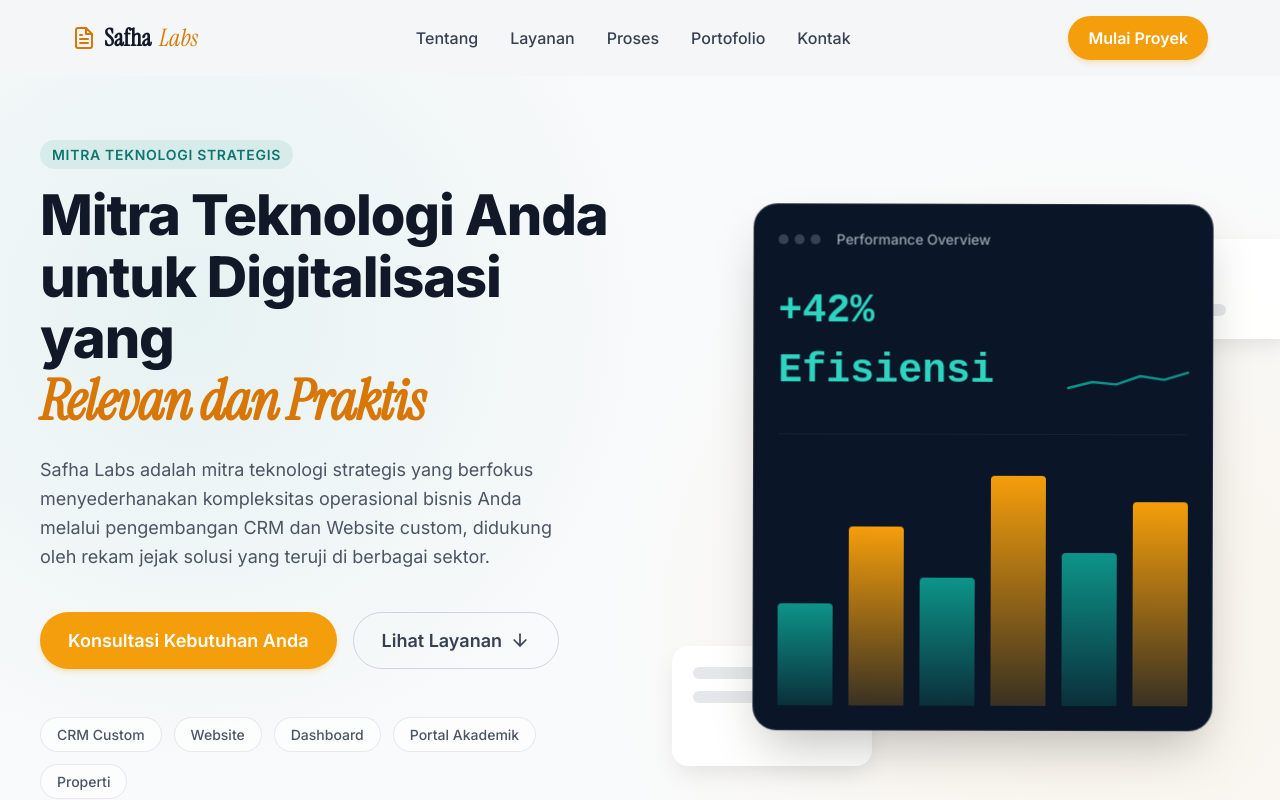
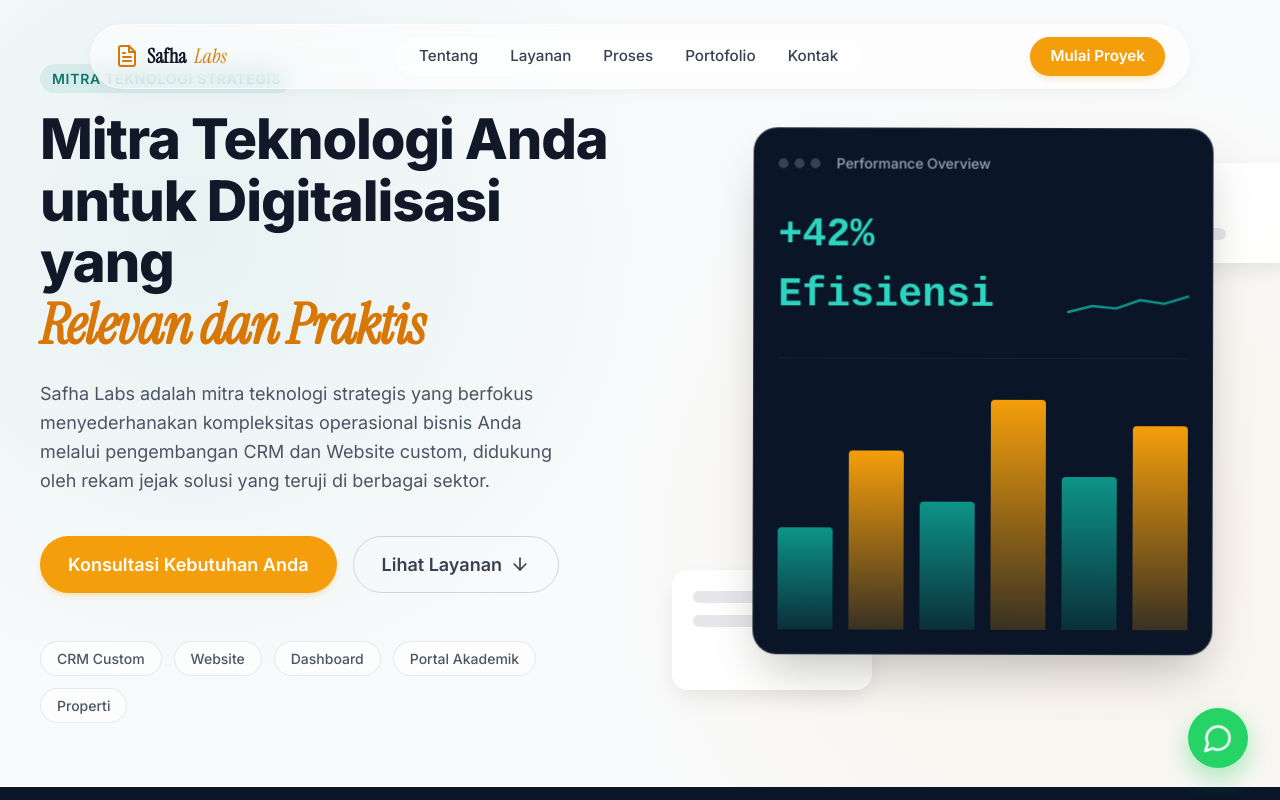
Before and after one commit to safhalabs/Safha-Labs, a Next.js app: page / in a window 1280 px wide. Shown: the top 800 px of the page. Built offline with nearby package versions, Linux system fonts and the light colour scheme.

Commit message:
whatsapp

```diff
--- a/src/app/layout.tsx
+++ b/src/app/layout.tsx
@@ -1,6 +1,7 @@
 import type { Metadata } from 'next'
 import { Inter, IBM_Plex_Mono } from 'next/font/google'
 import './globals.css'
+import FloatingWhatsApp from '@/components/FloatingWhatsApp'
 
 const inter = Inter({
   subsets: ['latin'],
@@ -36,7 +37,10 @@ export default function RootLayout({
 }>) {
   return (
     <html lang="id" className={`${inter.variable} ${ibmPlexMono.variable}`}>
-      <body>{children}</body>
+      <body>
+        {children}
+        <FloatingWhatsApp />
+      </body>
     </html>
   )
 }
--- /dev/null
+++ b/src/components/FloatingWhatsApp.module.css
@@ -0,0 +1,68 @@
+.floatingButton {
+  position: fixed;
+  bottom: 2rem;
+  right: 2rem;
+  background-color: #25D366; /* WhatsApp Green */
+  color: white;
+  width: 60px;
+  height: 60px;
+  border-radius: 50%;
+  display: flex;
+  align-items: center;
+  justify-content: center;
+  box-shadow: 0 10px 25px rgba(37, 211, 102, 0.4);
+  z-index: 1000;
+  transition: all 0.3s cubic-bezier(0.175, 0.885, 0.32, 1.275);
+  text-decoration: none;
+}
+
+.floatingButton:hover {
+  transform: scale(1.1) translateY(-5px);
+  box-shadow: 0 15px 30px rgba(37, 211, 102, 0.5);
+  background-color: #1ebe57;
+}
+
+.icon {
+  animation: pulse 2s infinite;
+}
+
+.tooltip {
+  position: absolute;
+  right: 75px;
+  background-color: white;
+  color: #333;
+  padding: 0.5rem 1rem;
+  border-radius: 8px;
+  font-size: 0.875rem;
+  font-weight: 600;
+  box-shadow: 0 4px 15px rgba(0,0,0,0.1);
+  opacity: 0;
+  visibility: hidden;
+  transform: translateX(10px);
+  transition: all 0.3s ease;
+  white-space: nowrap;
+}
+
+.floatingButton:hover .tooltip {
+  opacity: 1;
+  visibility: visible;
+  transform: translateX(0);
+}
+
+@keyframes pulse {
+  0% { transform: scale(1); }
+  50% { transform: scale(1.1); }
+  100% { transform: scale(1); }
+}
+
+@media (max-width: 768px) {
+  .floatingButton {
+    bottom: 1.5rem;
+    right: 1.5rem;
+    width: 50px;
+    height: 50px;
+  }
+  .tooltip {
+    display: none;
+  }
+}
--- a/src/components/Footer.tsx
+++ b/src/components/Footer.tsx
@@ -17,7 +17,7 @@ const Footer = () => {
             Let's build a system that truly follows your team's workflow. Schedule a free consultation and discover how we can streamline your business operations.
           </p>
           <a
-            href="https://wa.me/6285117808182?text=Hi%20Safha%20Labs%2C%20I%20would%20like%20to%20discuss%20a%20project."
+            href="https://wa.me/6285117808182?text=Halo%20Safha%20Labs%2C%20saya%20tertarik%20untuk%20berdiskusi%20lebih%20lanjut%20mengenai%20proyek%20saya."
             target="_blank"
             rel="noopener noreferrer"
             className={styles.ctaBtn}
@@ -31,7 +31,7 @@ const Footer = () => {
       {/* Contact Info Row */}
       <div className={styles.contactContainer}>
         <div className={styles.contactRow}>
-          <a href="https://wa.me/6285117808182" target="_blank" rel="noopener noreferrer" className={styles.contactItem}>
+          <a href="https://wa.me/6285117808182?text=Halo%20Safha%20Labs%2C%20saya%20tertarik%20untuk%20berdiskusi%20lebih%20lanjut%20mengenai%20proyek%20saya." target="_blank" rel="noopener noreferrer" className={styles.contactItem}>
             <MessageCircle className={styles.contactIcon} size={20} />
             <span>+62 851-1780-8182</span>
           </a>
@@ -45,7 +45,7 @@ const Footer = () => {
           </a>
           <div className={styles.contactItem}>
             <MapPin className={styles.contactIcon} size={20} />
-            <span>Jakarta, Indonesia</span>
+            <span>Bandung, Jawa Barat, Indonesia</span>
           </div>
         </div>
       </div>
--- a/src/components/Hero.tsx
+++ b/src/components/Hero.tsx
@@ -38,7 +38,7 @@ const Hero = () => {
             Safha Labs adalah mitra teknologi strategis yang berfokus menyederhanakan kompleksitas operasional bisnis Anda melalui pengembangan CRM dan Website custom, didukung oleh rekam jejak solusi yang teruji di berbagai sektor.
           </p>
           <div className={styles.actions}>
-            <a href="https://wa.me/6285117808182" target="_blank" rel="noopener noreferrer" className={styles.primaryCta}>
+            <a href="https://wa.me/6285117808182?text=Halo%20Safha%20Labs%2C%20saya%20tertarik%20untuk%20berdiskusi%20lebih%20lanjut%20mengenai%20proyek%20saya." target="_blank" rel="noopener noreferrer" className={styles.primaryCta}>
               Konsultasi Kebutuhan Anda
             </a>
             <a href="#layanan" className={styles.secondaryCta}>
--- a/src/components/Navbar.module.css
+++ b/src/components/Navbar.module.css
@@ -1,23 +1,31 @@
 .navbar {
-  position: sticky;
-  top: 0;
+  position: fixed;
+  top: 1.5rem;
+  left: 50%;
+  transform: translateX(-50%);
   z-index: 100;
-  width: 100%;
-  transition: all 0.3s ease;
-  background: transparent;
+  width: 90%;
+  max-width: 1100px;
+  border-radius: 9999px;
+  transition: all 0.4s cubic-bezier(0.16, 1, 0.3, 1);
+  background: rgba(255, 255, 255, 0.6);
+  backdrop-filter: blur(12px);
+  -webkit-backdrop-filter: blur(12px);
+  border: 1px solid rgba(255, 255, 255, 0.5);
+  box-shadow: 0 4px 20px -2px rgba(0, 0, 0, 0.05);
 }
 
 .scrolled {
-  background: rgba(245, 246, 248, 0.8);
+  background: rgba(255, 255, 255, 0.85);
   backdrop-filter: blur(20px);
   -webkit-backdrop-filter: blur(20px);
-  border-bottom: 1px solid rgba(217, 220, 227, 0.5);
+  box-shadow: 0 10px 30px -5px rgba(0, 0, 0, 0.1);
+  border: 1px solid rgba(217, 220, 227, 0.8);
+  top: 1rem;
 }
 
 .container {
-  max-width: 1200px;
-  margin: 0 auto;
-  padding: 1rem 2rem;
+  padding: 0.75rem 1.5rem;
   display: flex;
   align-items: center;
   justify-content: space-between;
@@ -42,7 +50,7 @@
 .logoText {
   font-family: var(--font-serif, serif);
   font-weight: 700;
-  font-size: 1.5rem;
+  font-size: 1.25rem;
   color: var(--color-gray-900, #111827);
 }
 
@@ -50,13 +58,16 @@
   font-family: var(--font-serif, serif);
   font-style: italic;
   font-weight: 400;
-  font-size: 1.5rem;
+  font-size: 1.25rem;
   color: var(--color-amber-600, #d97706);
 }
 
 .desktopNav {
   display: flex;
   gap: 2rem;
+  background: rgba(255, 255, 255, 0.5);
+  padding: 0.5rem 1.5rem;
+  border-radius: 9999px;
 }
 
 .navLink {
@@ -64,7 +75,7 @@
   text-decoration: none;
   color: var(--color-gray-700, #374151);
   font-weight: 500;
-  font-size: 1rem;
+  font-size: 0.95rem;
   transition: color 0.2s ease;
 }
 
@@ -101,9 +112,10 @@
   justify-content: center;
   background-color: var(--color-amber-500, #f59e0b);
   color: white;
-  padding: 0.625rem 1.25rem;
+  padding: 0.5rem 1.25rem;
   border-radius: 9999px;
   font-weight: 600;
+  font-size: 0.95rem;
   text-decoration: none;
   transition: all 0.3s ease;
   box-shadow: 0 4px 6px -1px rgba(245, 158, 11, 0.2), 0 2px 4px -1px rgba(245, 158, 11, 0.1);
@@ -126,23 +138,29 @@
 
 .mobileMenu {
   position: fixed;
-  top: 72px;
-  left: 0;
-  width: 100%;
-  height: calc(100vh - 72px);
+  top: 85px;
+  left: 5%;
+  width: 90%;
+  height: auto;
+  border-radius: 24px;
   background: rgba(255, 255, 255, 0.98);
   backdrop-filter: blur(20px);
   -webkit-backdrop-filter: blur(20px);
+  box-shadow: 0 20px 40px rgba(0, 0, 0, 0.1);
   display: flex;
   flex-direction: column;
   padding: 2rem;
-  transform: translateX(100%);
-  transition: transform 0.3s cubic-bezier(0.4, 0, 0.2, 1);
+  opacity: 0;
+  visibility: hidden;
+  transform: translateY(-20px);
+  transition: all 0.3s cubic-bezier(0.16, 1, 0.3, 1);
   z-index: 99;
 }
 
 .mobileMenuOpen {
-  transform: translateX(0);
+  opacity: 1;
+  visibility: visible;
+  transform: translateY(0);
 }
 
 .mobileNavLinks {
@@ -153,7 +171,7 @@
 }
 
 .mobileNavLink {
-  font-size: 1.5rem;
+  font-size: 1.25rem;
   font-weight: 600;
   color: var(--color-gray-900, #111827);
   text-decoration: none;
@@ -187,4 +205,8 @@
   .mobileMenuButton {
     display: block;
   }
+  .navbar {
+    top: 1rem;
+    width: 92%;
+  }
 }
--- a/src/components/Navbar.tsx
+++ b/src/components/Navbar.tsx
@@ -46,7 +46,7 @@ const Navbar = () => {
         </div>
 
         <div className={styles.desktopActions}>
-          <a href="https://wa.me/6285117808182" target="_blank" rel="noopener noreferrer" className={styles.ctaButton}>
+          <a href="https://wa.me/6285117808182?text=Halo%20Safha%20Labs%2C%20saya%20tertarik%20untuk%20berdiskusi%20lebih%20lanjut%20mengenai%20proyek%20saya." target="_blank" rel="noopener noreferrer" className={styles.ctaButton}>
             Mulai Proyek
           </a>
         </div>
@@ -64,7 +64,7 @@ const Navbar = () => {
           <Link href="#proses" className={styles.mobileNavLink} onClick={toggleMenu}>Proses</Link>
           <Link href="#portofolio" className={styles.mobileNavLink} onClick={toggleMenu}>Portofolio</Link>
           <Link href="#kontak" className={styles.mobileNavLink} onClick={toggleMenu}>Kontak</Link>
-          <a href="https://wa.me/6285117808182" target="_blank" rel="noopener noreferrer" className={styles.mobileCtaButton}>
+          <a href="https://wa.me/6285117808182?text=Halo%20Safha%20Labs%2C%20saya%20tertarik%20untuk%20berdiskusi%20lebih%20lanjut%20mengenai%20proyek%20saya." target="_blank" rel="noopener noreferrer" className={styles.mobileCtaButton}>
             Mulai Proyek
           </a>
         </div>
```
